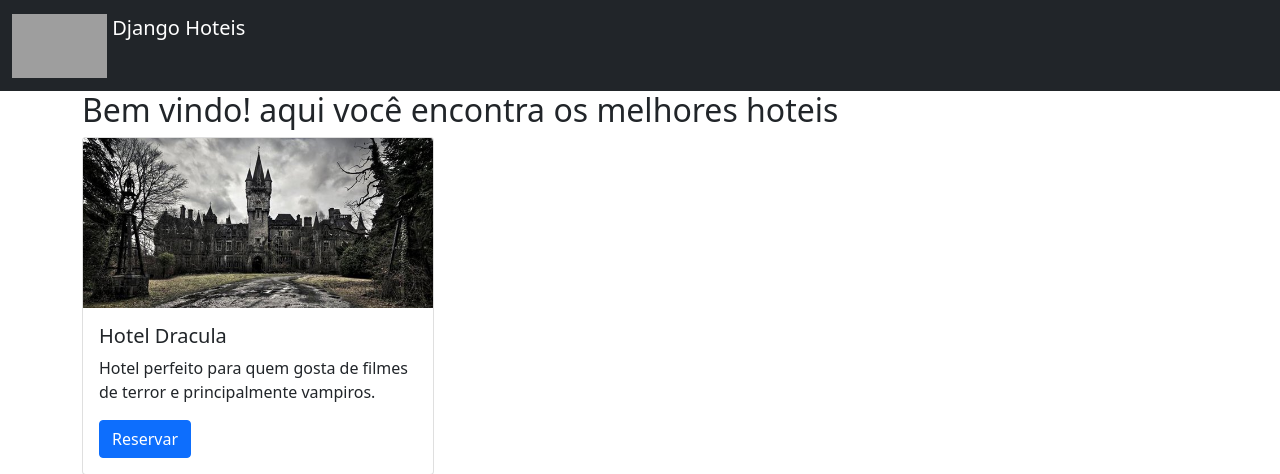
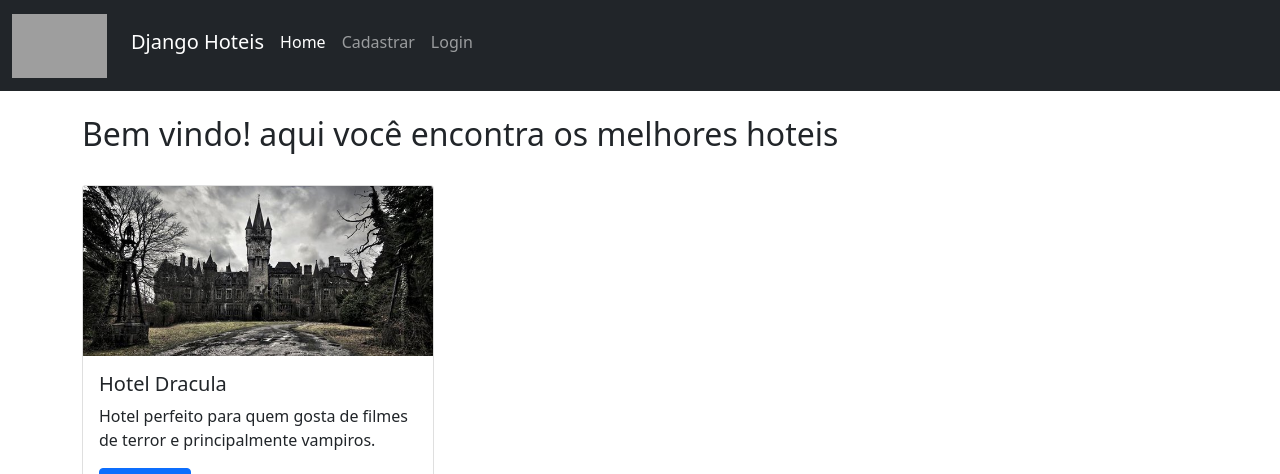
Before and after one commit to AmazingBear/Projeto_Hotel, a Django app: page / in a window 1280 px wide. Shown: the top 474 px of the page. Run offline with Django 3.2, Linux system fonts and the light colour scheme; grey boxes are pictures that could not be loaded.

Commit message:
Segundo commit

```diff
--- a/home/templates/home/index.html
+++ b/home/templates/home/index.html
@@ -7,8 +7,9 @@
 
 <section>
     <div class="container">
+        <br>
         <h2 class="jumbotrom">Bem vindo! aqui você encontra os melhores hoteis</h2>
-
+        <br>
         <div class="card" style="width: 22rem;">
           <img src="{% static 'img/hotel_dracula.jpg' %}" class="card-img-top" alt="...">
           <div class="card-body">
@@ -19,7 +20,7 @@
         </div>
         <br>
         <div class="card" style="width: 22rem;">
-          <img src="..." class="card-img-top" alt="...">
+          <img src="{% static 'img/hotel_princesa.jpg' %}" class="card-img-top" alt="...">
           <div class="card-body">
             <h5 class="card-title">Hotel Princesas</h5>
             <p class="card-text">Sonho de muitas meninas, esse hotel e recomendado para quem quer passar um final de semana de princesa.</p>
@@ -28,7 +29,7 @@
         </div>
         <br>
         <div class="card" style="width: 22rem;">
-          <img src="..." class="card-img-top" alt="...">
+          <img src="{% static 'img/hotel_rico.jpg' %}" class="card-img-top" alt="...">
           <div class="card-body">
             <h5 class="card-title">Hotel Gormet</h5>
             <p class="card-text">Hotel para pessoas ricas, um copo de agua neste hotel custa R$13,00.</p>
--- a/home/urls.py
+++ b/home/urls.py
@@ -2,7 +2,7 @@ from django.urls import path
 from . import views
 
 urlpatterns = [
-    path('', views.index, name='index'),
+    path('', views.index, name='home'),
     path('cadastrar/', views.cad_user, name='user'),
     path('login/', views.login_user, name='login'),
     path('reserva/', views.reserva, name='reserva'),
--- a/layouts/padrao.html
+++ b/layouts/padrao.html
@@ -8,13 +8,28 @@
     <link rel="stylesheet" href="{% static 'css/index.css' %}">
     <title>{%block 'titulo' %}{%endblock%}</title>
 </head>
-<nav class="navbar navbar-dark bg-dark">
+<nav class="navbar navbar-expand-lg navbar-dark bg-dark">
   <div class="container-fluid">
     <a class="navbar-brand" href="#">
 
       <img src="{% static 'img/icon_django.png' %}" alt="" width="95" height="64" class="d-inline-block align-text-top">
-      Django Hoteis
     </a>
+      <div class="collapse navbar-collapse" id="navbarNav">
+      <ul class="navbar-nav">
+          <li class="nav-item">
+          <h5    class="nav-link active">Django Hoteis</h5>
+        </li>
+        <li class="nav-item">
+          <a class="nav-link active" aria-current="page" href="{%url 'home' %}  ">Home</a>
+        </li>
+        <li class="nav-item">
+          <a class="nav-link" href="{%url 'user' %}">Cadastrar</a>
+        </li>
+        <li class="nav-item">
+          <a class="nav-link" href="{%url 'login' %}">Login</a>
+        </li>
+      </ul>
+    </div>
   </div>
 </nav>
 <body>
```
Also changed, not shown: static/img/hotel_princesa.jpg (added), static/img/hotel_rico.jpg (added).
